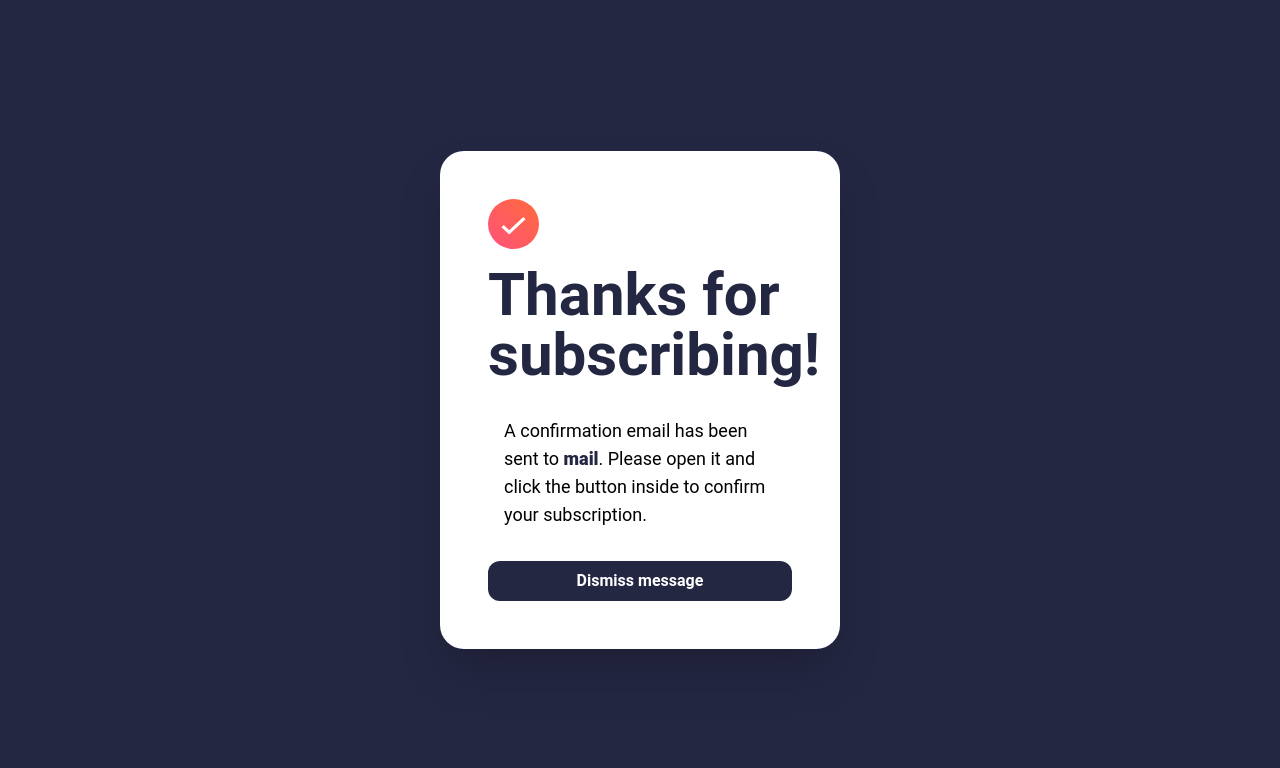
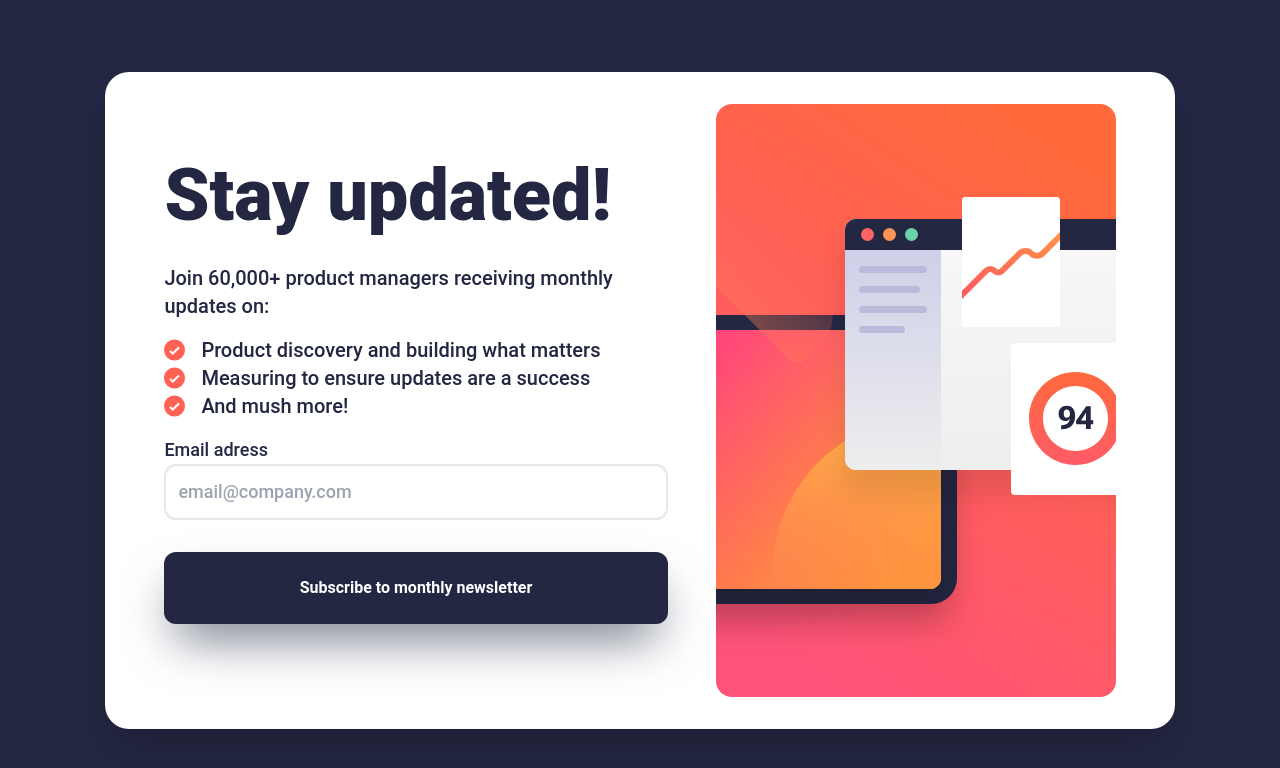
Before and after one commit to EdebaliErman/frontend-mentor-20, a React (Create React App) app: page /complated in a window 1280 px wide. Shown: the top 768 px of the page. Built offline with nearby package versions, Linux system fonts and the light colour scheme; the HTML template or start-up script is replaced by a standard one.

Commit message:
Hoverlar tamamlandı

```diff
--- a/src/App.js
+++ b/src/App.js
@@ -2,17 +2,42 @@
 import Cards from './Components/Cards/Cards';
 import ComplatedCard from './Components/ComplatedCard/ComplatedCard';
 import './Style/App.css'
-import { BrowserRouter as Router, Routes, Route } from 'react-router-dom';
 
 function App() {
-  const [mail, setMail] = useState()
+  const [mail, setMail] = useState('')
+  const [error, setError] = useState(null)
+  const [status, setStatus] = useState(false)
+  const isValidMail = email => { return /\S+@\S+\.\S+/.test(email) }
+console.log(status)
+  const handleSubmit = (e) => {
+    const disStatus = !status
+    e.preventDefault()
+    setMail(mail)
+    setStatus(disStatus)
+  }
+  const handleChange = (e) => {
+    const value = e.target.value
+    isValidMail(value)
+    if (!isValidMail(value)) {
+      setError("Valid email required")
+    } else {
+      setError('')
+    }
+    setMail(value)
+  }
+
   return (
-    <Router>
-      <Routes>
-        <Route path='/' element={<Cards setMail={setMail}  />} />
-        <Route path='/complated' element={<ComplatedCard mail={mail} />} />
-      </Routes>
-    </Router>
+    <div>
+      {!status ?
+        <Cards
+          error={error}
+          handleChange={handleChange}
+          handleSubmit={handleSubmit} />
+        : <ComplatedCard
+          handleSubmit={handleSubmit}
+          mail={mail} />}
+
+    </div>
   );
 }
 
--- a/src/Components/CardForm/CardForm.js
+++ b/src/Components/CardForm/CardForm.js
@@ -3,13 +3,13 @@
 import '../../Style/CardForm.css'
 import Listed from './Listed'
 
-function CardForm({ setMail }) {
+function CardForm({handleChange,handleSubmit,error}) {
     return (
         <div className='CardForm'>
             <h1>Stay updated!</h1>
             <h4>Join 60,000+ product managers receiving monthly updates on:</h4>
             <Listed />
-            <Form setMail={setMail} />
+            <Form error={error} handleChange={handleChange} handleSubmit={handleSubmit} />
         </div>
     )
 }
--- a/src/Components/CardForm/Form.js
+++ b/src/Components/CardForm/Form.js
@@ -1,8 +1,6 @@
 import React from 'react'
-import { FormState } from '../../Hook/Hooks'
 
-function Form({ setMail }) {
-    const { handleSubmit, handleChange, error, mail } = FormState()
+function Form({handleChange,handleSubmit,error}) {
 
 
     return (
@@ -11,13 +9,7 @@
             <input
                 className={error && 'error'}
                 type='text'
-                value={mail}
-                onChange={e => {
-                    return (
-                        setMail(e.target.value),
-                        handleChange(e))
-                }
-                }
+                onChange={e=>handleChange(e)}
                 placeholder='email@company.com'
             />
             <button >Subscribe to monthly newsletter</button>
--- a/src/Components/Cards/Cards.js
+++ b/src/Components/Cards/Cards.js
@@ -3,10 +3,10 @@
 import "../../Style/Card.css"
 const url = process.env.PUBLIC_URL + "./assets/"
 
-function Cards({setMail}) {
+function Cards({handleChange,handleSubmit,error}) {
   return (
     <div className='Card' >
-      <CardForm setMail={setMail}/>
+      <CardForm error={error} handleChange={handleChange} handleSubmit={handleSubmit} />
       <img src={url + "illustration-sign-up-desktop.svg"} alt='desktop.svg' />
     </div>
   )
--- a/src/Components/ComplatedCard/ComplatedCard.js
+++ b/src/Components/ComplatedCard/ComplatedCard.js
@@ -1,14 +1,13 @@
 import React from 'react'
-
-function ComplatedCard({ mail }) {
-    console.log(mail)
+import "../../Style/Complated.css"
+function ComplatedCard({mail,handleSubmit}) {
     return (
         <div className='Complated' >
             <img src={process.env.PUBLIC_URL + "./assets/icon-success.svg"} alt='svg' />
             <h1>Thanks for subscribing!</h1>
-            <p>A confirmation email has been sent to <span>{mail} mail</span>. Please open it and click the button inside to confirm your subscription.
+            <p>A confirmation email has been sent to <span> {mail}</span>. Please open it and click the button inside to confirm your subscription.
             </p>
-            <button>Dismiss message</button>
+            <button onClick={handleSubmit}>Dismiss message</button>
         </div>
     )
 }
--- a/src/Hook/Hooks.js
+++ /dev/null
@@ -1,35 +0,0 @@
-import { useState } from "react"
-
-export const FormState = () => {
-    const [error, setError] = useState(null)
-
-
-
-    const handleSubmit = (e) => {
-        e.preventDefault()
-        if (!error) {
-
-            window.location.href = "/complated"
-        }
-    }
-    const handleChange = (e) => {
-        const target = e.target.value
-
-        if (!isValidMail(target) && target.length < 5) {
-            setError('Valid email required')
-        }
-        else {
-            setError('')
-        }
-
-    }
-
-    const isValidMail = email => { return /\S+@\S+\.\S+/.test(email) }
-
-
-    return {
-        handleChange,
-        error,
-        handleSubmit
-    }
-}
--- a/src/Style/CardForm.css
+++ b/src/Style/CardForm.css
@@ -22,7 +22,7 @@
         @apply w-full border-2 p-3 rounded-xl
     }
     form button{
-        @apply bg-DarkSlateGrey text-white my-8 py-3 w-full rounded-xl font-bold text-base
+        @apply bg-DarkSlateGrey text-white my-8 py-6 w-full rounded-xl font-bold text-base hover:bg-gradient-to-l hover:to-pink-600 hover:from-Tomato shadow-2xl shadow-gray-500
     }
     form .error{
         @apply border-Tomato text-Tomato text-xl placeholder:text-Tomato bg-red-100 focus:outline-none focus:ring-0 focus:border-Tomato
--- /dev/null
+++ b/src/Style/Complated.css
@@ -0,0 +1,27 @@
+@tailwind components;
+
+@layer components {
+    .Complated {
+        @apply bg-white w-[500px] shadow-2xl p-12 rounded-3xl flex flex-col gap-4
+    }
+
+    .Complated h1 {
+        @apply text-6xl font-roboto font-bold text-DarkSlateGrey
+    }
+
+    .Complated img {
+        @apply w-1/6
+    }
+
+    .Complated button {
+        @apply w-full bg-DarkSlateGrey py-4 rounded-xl text-white font-bold font-roboto hover:bg-gradient-to-l hover:to-pink-600 hover:from-Tomato shadow-2xl shadow-gray-500
+    }
+
+    .Complated p {
+        @apply text-lg text-left p-4
+    }
+
+    .Complated span {
+        @apply text-DarkSlateGrey font-extrabold
+    }
+}
--- a/src/index.css
+++ b/src/index.css
@@ -11,27 +11,5 @@
     @apply w-full h-full bg-DarkSlateGrey flex justify-center items-center font-roboto
   }
 
-  .Complated {
-    @apply bg-white w-[400px] shadow-2xl p-12 rounded-3xl flex flex-col gap-4
-  }
 
-  .Complated h1 {
-    @apply text-6xl font-roboto font-bold text-DarkSlateGrey
-  }
-
-  .Complated img {
-    @apply w-1/6
-  }
-
-  .Complated button {
-    @apply w-full bg-DarkSlateGrey py-2 rounded-xl text-white font-bold font-roboto
-  }
-
-  .Complated p {
-    @apply text-lg text-left p-4
-  }
-
-  .Complated span {
-    @apply text-DarkSlateGrey font-extrabold
-  }
 }
```
